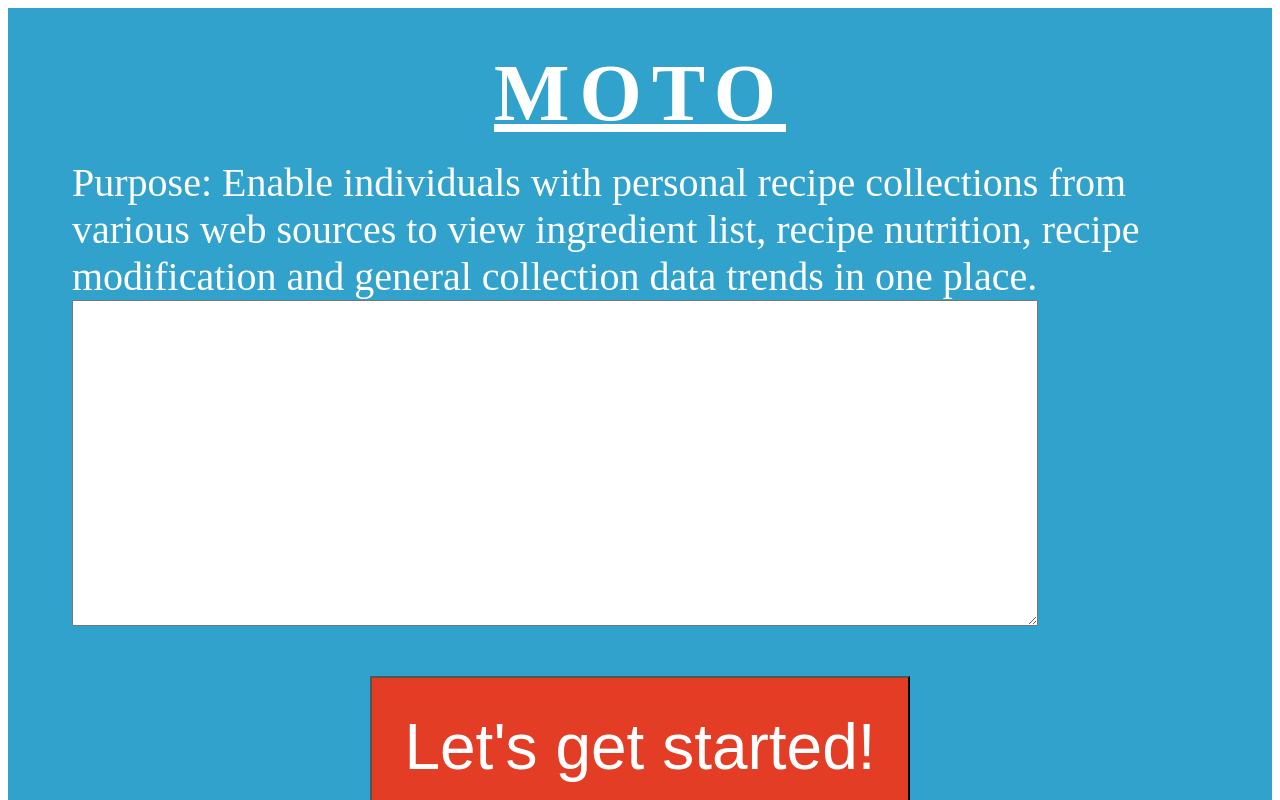
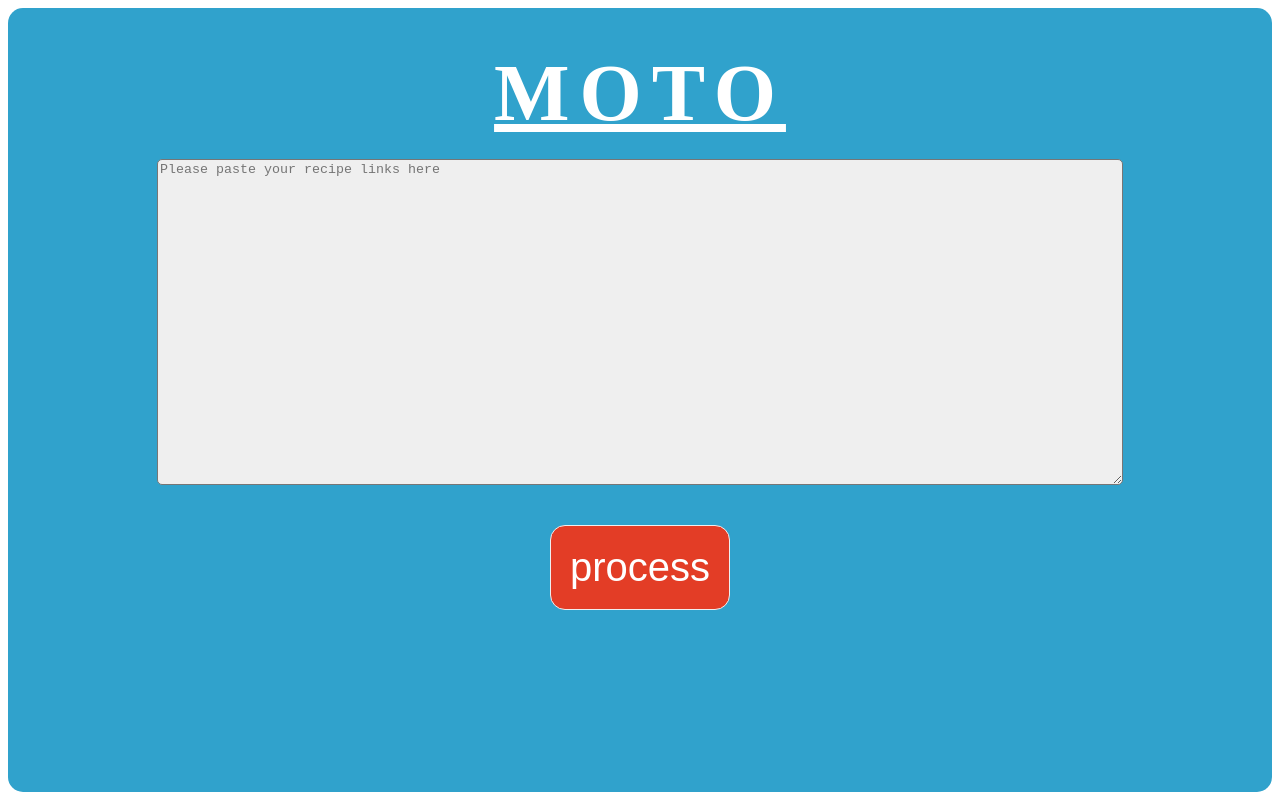
Before and after one commit to Tayloraki/Moto, an Angular app: page / in a window 1280 px wide. Shown: the top 800 px of the page. Built offline with nearby package versions, Linux system fonts and the light colour scheme.

Commit message:
Resolved compile issues and updated basic styling

```diff
--- a/src/app/app.component.html
+++ b/src/app/app.component.html
@@ -1,25 +1,21 @@
 <div id="moto-container">
   <div id="title">MOTO</div>
-  <div>
+  <!-- <div>
     Purpose: Enable individuals with personal recipe collections from various web sources to view ingredient list, recipe nutrition, recipe modification and general collection data trends in one place.
-  </div>
-
+  </div> -->
   <div id="input-container">
-    <textarea id="text-links" [(ngModel)]="linksInput">
+    <textarea id="text-links" placeholder="Please paste your recipe links here" [(ngModel)]="linksInput">
     </textarea>
   </div>
-
-  <div id="input-error-container" *ngIf="noLinks">
+  <div class="error-container" *ngIf="noLinks">
     <div>
-      We didn't find any links. Try again plz
+      Links were not valid. Please try again.
     </div>
   </div>
-
   <div class="button-container">
     <button (click)="listLinks()">
-      Let's get started!</button>
+      process</button>
   </div>
-
   <div id="links-container" *ngIf="links.length">
     <table id="links-table">
       <thead>
@@ -34,5 +30,4 @@
       </tbody>
     </table>
   </div>
-
 </div>
--- a/src/app/app.component.scss
+++ b/src/app/app.component.scss
@@ -4,8 +4,9 @@
     background-color: $blue;
     color: white;
     font-size: 2.5rem;
-    height: 117.5vh;
     padding: 5vh 5vw;
+    min-height: 88vh;
+    border-radius: 15px;
 }
 
 #title {
@@ -17,6 +18,18 @@
     margin-bottom: 2.5vh;
 }
 
+#input-container {
+  display: flex;
+  justify-content: center;
+
+  #text-links {
+      width: 75vw;
+      height: 40vh;
+      border-radius: 5px;
+      background-color: $gray;
+  }
+}
+
 .button-container {
     display: flex;
     justify-content: center;
@@ -25,16 +38,13 @@
     button {
         background-color: $orange;
         color: white;
-        font-size: 4rem;
-        padding: 2.5vw;
+        font-size: 2.5rem;
+        padding: 1.5vw;
         margin-top: 5vh;
         cursor: pointer;
+        border: $gray 1px solid;
+        border-radius: 15px;
     }
-}
-
-#text-links {
-    width: 75vw;
-    height: 40vh;
 }
 
 #links-container {
@@ -44,13 +54,28 @@
     margin-top: 5vh;
 
     table, th, td {
-        border: 1px solid black;
         border-collapse: collapse;
-        width: 70%
+        width: 70%;
     }
 
     #links-table {
         padding: 2vw;
+        border: 1px solid $gray;
 
+        th {
+          background-color: $orange;
+          padding: 1.5rem;
+        }
+
+        td {
+          background-color: $gray;
+          font-size: 1.5rem;
+          padding: 1vh 1vw;
+          border-bottom: 1px solid gray;
+
+          a {
+            color: $blue;
+          }
+        }
     }
 }
--- a/src/app/app.component.ts
+++ b/src/app/app.component.ts
@@ -10,13 +10,10 @@ export class AppComponent implements OnInit {
     'https://www.seriouseats.com/recipes/2021/01/crispy-fried-garlic-garlic-oil.html',
     'https://www.seriouseats.com/recipes/2021/01/banh-trang-nuong-grilled-vietnamese-rice-paper.html',
     'https://www.seriouseats.com/recipes/2021/01/fried-plantain-chips.html',
-    // https://www.seriouseats.com/recipes/2021/01/crispy-fried-garlic-garlic-oil.html,
-    // https://www.seriouseats.com/recipes/2021/01/banh-trang-nuong-grilled-vietnamese-rice-paper.html,
-    // https://www.seriouseats.com/recipes/2021/01/fried-plantain-chips.html,
   ]
   links: string[] = []
   linksInput: string = ''
-  noLinks: false
+  noLinks: boolean = false
 
   constructor() { }
 
@@ -36,29 +33,19 @@ export class AppComponent implements OnInit {
     // read about pass by value vs pass by reference in js
     // TODO: parsing breaks with no spaces, ''s - make sure it works for lists separated by commas and linebreaks and then conditionally show error message
 
-    if( splitLinks ) {
-      splitLinks.forEach(function(item, index, links) { links[index] = item.replace(/\s/g, '') });
+    if (splitLinks) {
+      splitLinks.forEach(function(item: string, index: number, links: string[]) { links[index] = item.replace(/\s/g, '') });
       console.log(splitLinks)
-      this.links = splitLinks
+      this.addToLinks(splitLinks)
     } else {
       console.log("no links")
       this.noLinks = true
     }
+
   }
 
-  // validURL(str) {    obselete from checkIfUrl()
-  //   var pattern = new RegExp('^(https?:\\/\\/)?'+ // protocol
-  //     '((([a-z\\d]([a-z\\d-]*[a-z\\d])*)\\.)+[a-z]{2,}|'+ // domain name
-  //     '((\\d{1,3}\\.){3}\\d{1,3}))'+ // OR ip (v4) address
-  //     '(\\:\\d+)?(\\/[-a-z\\d%_.~+]*)*'+ // port and path
-  //     '(\\?[;&a-z\\d%_.~+=-]*)?'+ // query string
-  //     '(\\#[-a-z\\d_]*)?$','i'); // fragment locator
-  //   return !!pattern.test(str);
-  // }
-
-  checkIfUrl(str) {
-    var str;
-    var geturl = new RegExp(
+  checkIfUrl(str: string) {
+    let geturl = new RegExp(
       "((ftp|http|https|gopher|mailto|news|nntp|telnet|wais|file|prospero|aim|webcal):(([A-Za-z0-9$_.+!*(),;/?:@&~=-])|%[A-Fa-f0-9]{2}){2,}(#([a-zA-Z0-9][a-zA-Z0-9$_.+!*(),;/?:@&~=%-]*))?([A-Za-z0-9$_+!*();/?:~-]))"
       // one below gets bothered by things before the https
       // "(^|[ \t\r\n])((ftp|http|https|gopher|mailto|news|nntp|telnet|wais|file|prospero|aim|webcal):(([A-Za-z0-9$_.+!*(),;/?:@&~=-])|%[A-Fa-f0-9]{2}){2,}(#([a-zA-Z0-9][a-zA-Z0-9$_.+!*(),;/?:@&~=%-]*))?([A-Za-z0-9$_+!*();/?:~-]))"
@@ -66,4 +53,9 @@ export class AppComponent implements OnInit {
       );
     return str.match(geturl)
   }
+
+  addToLinks(links: string[]) {
+    // TODO: check for duplicates and append to end of links array
+    this.links = links
+  }
 }
--- a/src/styles.scss
+++ b/src/styles.scss
@@ -1,3 +1,19 @@
 /* You can add global styles to this file, and also import other style files */
 $blue: #30a2cc;
+$gray: #efefef;
 $orange: #e33d26;
+$error-red: #ca594a;
+
+.error-container {
+  display: flex;
+  justify-content: center;
+
+  div {
+    background-color: $error-red;
+    margin-top: 3rem;
+    padding: 1rem;
+    border-radius: 5px;
+    width: 70vw;
+    font-size: 1.5rem;
+  }
+}
```
